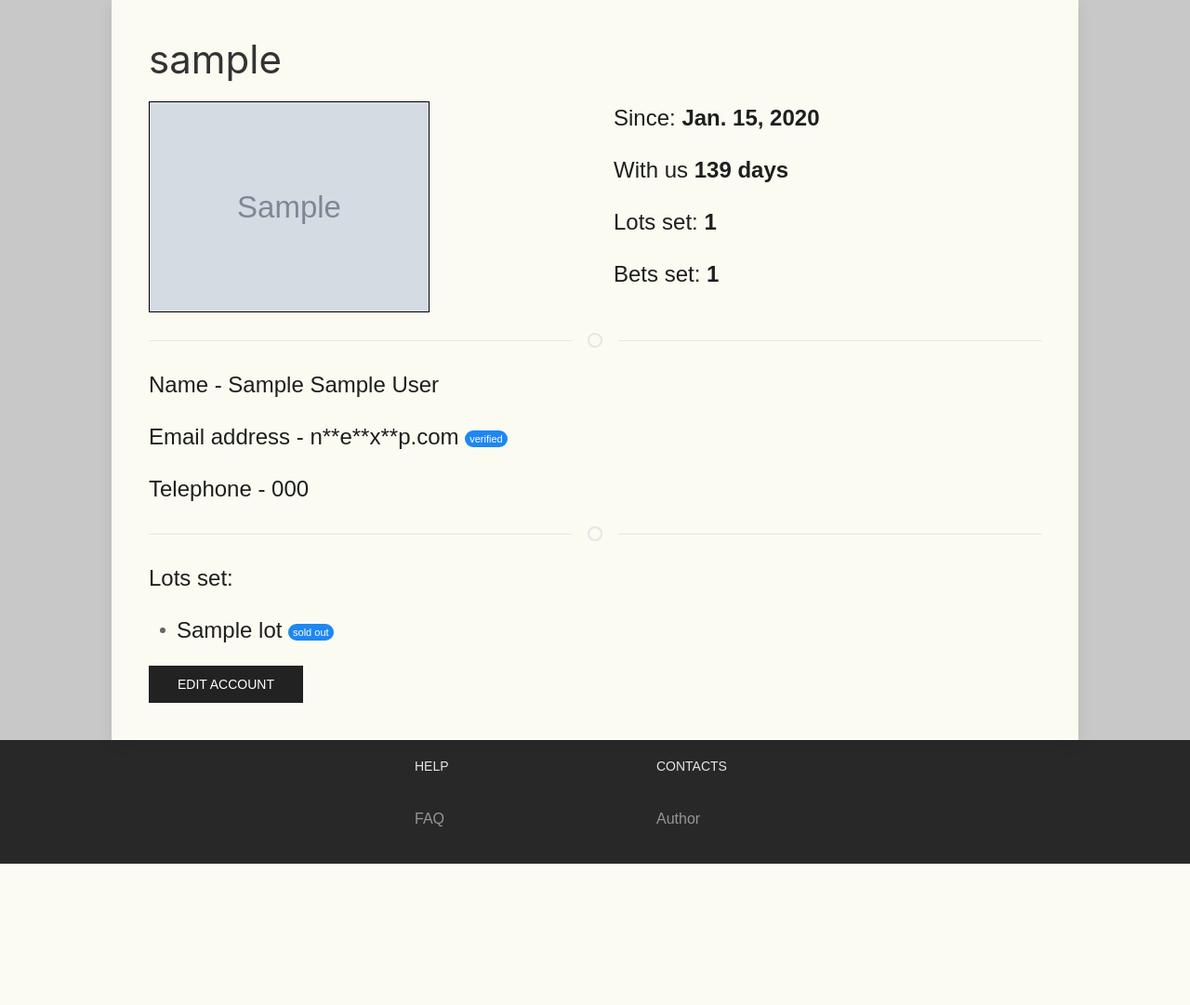
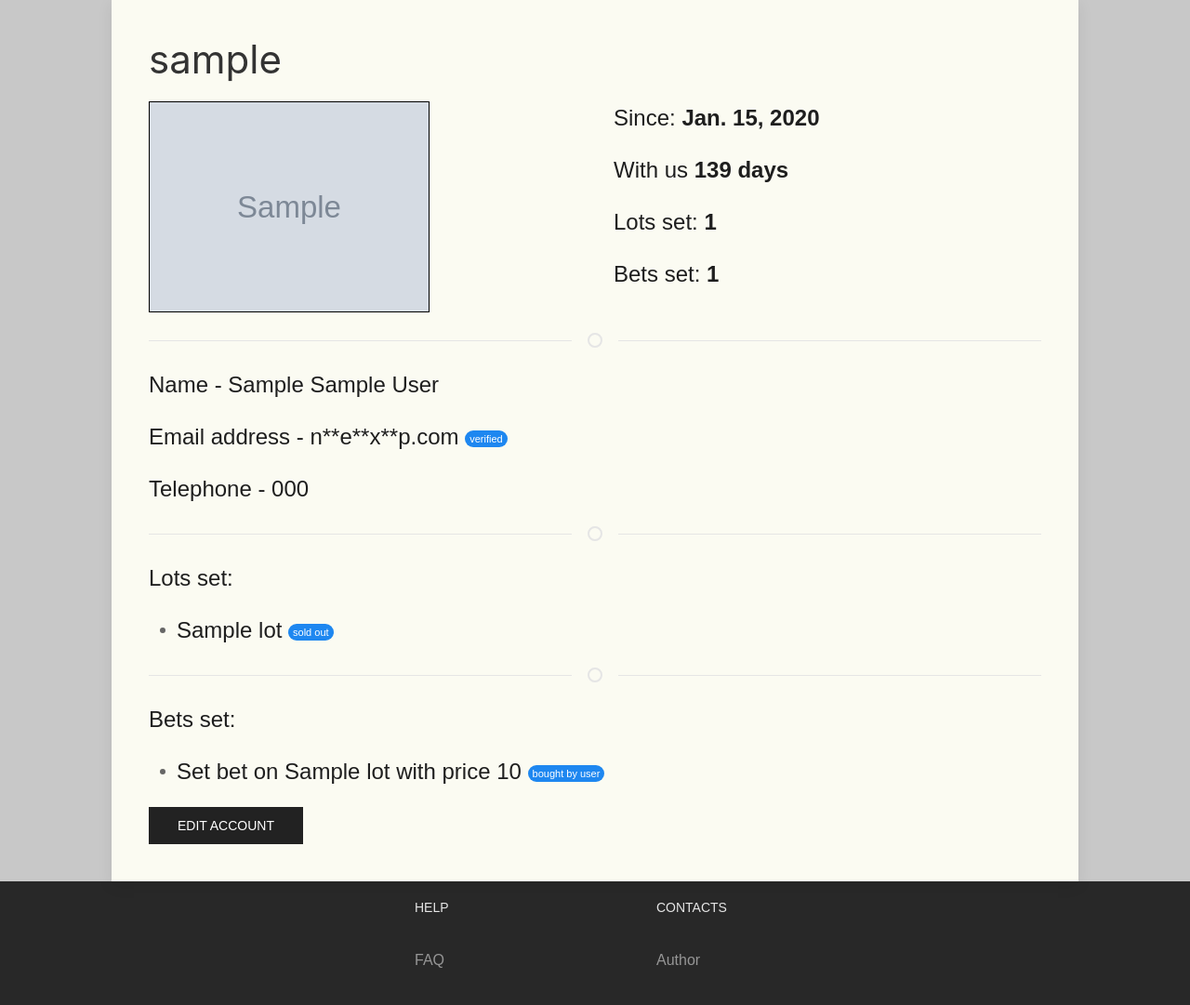
Before and after one commit to Gliger13/auction_site, a Django app: a page that uses auction/templates/users/account.html in a window 1280 px wide. Shown: the part 81-1162 px from the top of the page at 93% size. Before the commit the page ends 1010 px from the top, so only its background shows below. Run offline with Django 3.2, Linux system fonts and the light colour scheme; a user stored in the database is signed in; tables that the repository leaves empty hold one stand-in row (values such as "Sample post"); grey boxes marked "Sample" are stand-in pictures; some libraries are stand-ins or nearby versions.

Commit message:
Lots: add min price step on lots. Show bets
Add min_price_step in model of Lot
Add change price validation of Bet
Add information about users bets in account info

```diff
--- a/auction/lots/forms.py
+++ b/auction/lots/forms.py
@@ -26,6 +26,7 @@ class LotsForm(forms.ModelForm):
             'heading',
             'text_description',
             'base_price',
+            'min_price_step'
         ]
 
     def is_valid(self):
@@ -57,6 +58,7 @@ class SetBitForm(forms.ModelForm):
 
     def clean_lot(self, lot):
         if (lot.current_price >= int(self.data['set_price']) or
+                int(self.data['set_price']) - lot.current_price < lot.min_price_step or
                 lot.base_price >= int(self.data['set_price'])):
             return False
         else:
--- a/auction/lots/models.py
+++ b/auction/lots/models.py
@@ -10,6 +10,7 @@ class Lot(models.Model):
     text_description = models.TextField()
     image = models.ImageField(upload_to='media', null=True)
     base_price = models.IntegerField(default=0)
+    min_price_step = models.IntegerField(default=0)
     current_price = models.IntegerField(default=0)
     created_at = models.DateTimeField(auto_now_add=True)
     expires_at = models.DateTimeField(default=timezone.now().replace(microsecond=0) + timedelta(days=3))
--- a/auction/templates/lots/lot.html
+++ b/auction/templates/lots/lot.html
@@ -43,6 +43,9 @@
                 </div>
                 <div class="price">
                     Current price: {{ lot.current_price }}
+                </div>
+                <div class="price">
+                    Minimum price step: {{ lot.min_price_step }}
                 </div>
 
                 <dib class="oneline">
--- a/auction/templates/users/account.html
+++ b/auction/templates/users/account.html
@@ -61,6 +61,7 @@
                     Telephone - {{ showed_user.hidden_telephone }}
                 </p>
                 {% endif %}
+
                 {% if showed_user.lots.all %}
                 <hr class="uk-divider-icon">
                 <p> Lots set: </p>
@@ -75,6 +76,30 @@
                             <span class="uk-badge">available</span>
                             {% else %}
                             <span class="uk-badge">sold out</span>
+                            {% endif %}
+                        </p>
+                    </li>
+                    {% endfor %}
+                </ul>
+
+                {% endif %}
+                {% if showed_user.bets.all %}
+                <hr class="uk-divider-icon">
+                <p> Bets set: </p>
+                <ul class="uk-list uk-list-bullet">
+                    {% for bet in showed_user.bets.all %}
+                    <li>
+                        <p> Set bet on
+                            <a class="uk-link-heading" href="/lots/lot/{{ bet.lot.id }}">
+                                 {{ bet.lot.heading }}
+                            </a>
+                            with price {{ bet.set_price }}
+                            {% if bet.lot.is_available and bet.lot.current_price == bet.set_price%}
+                            <span class="uk-badge">highest</span>
+                            {% elif not bet.lot.is_available and bet.lot.current_price == bet.set_price %}
+                            <span class="uk-badge">bought by user</span>
+                            {% else %}
+                            <span class="uk-badge">not the highest</span>
                             {% endif %}
                         </p>
                     </li>
```
Also changed, not shown: auction/lots/views.py (+7 -3 lines), auction/lots/migrations/0004_auto_20200601_1715.py (added).
